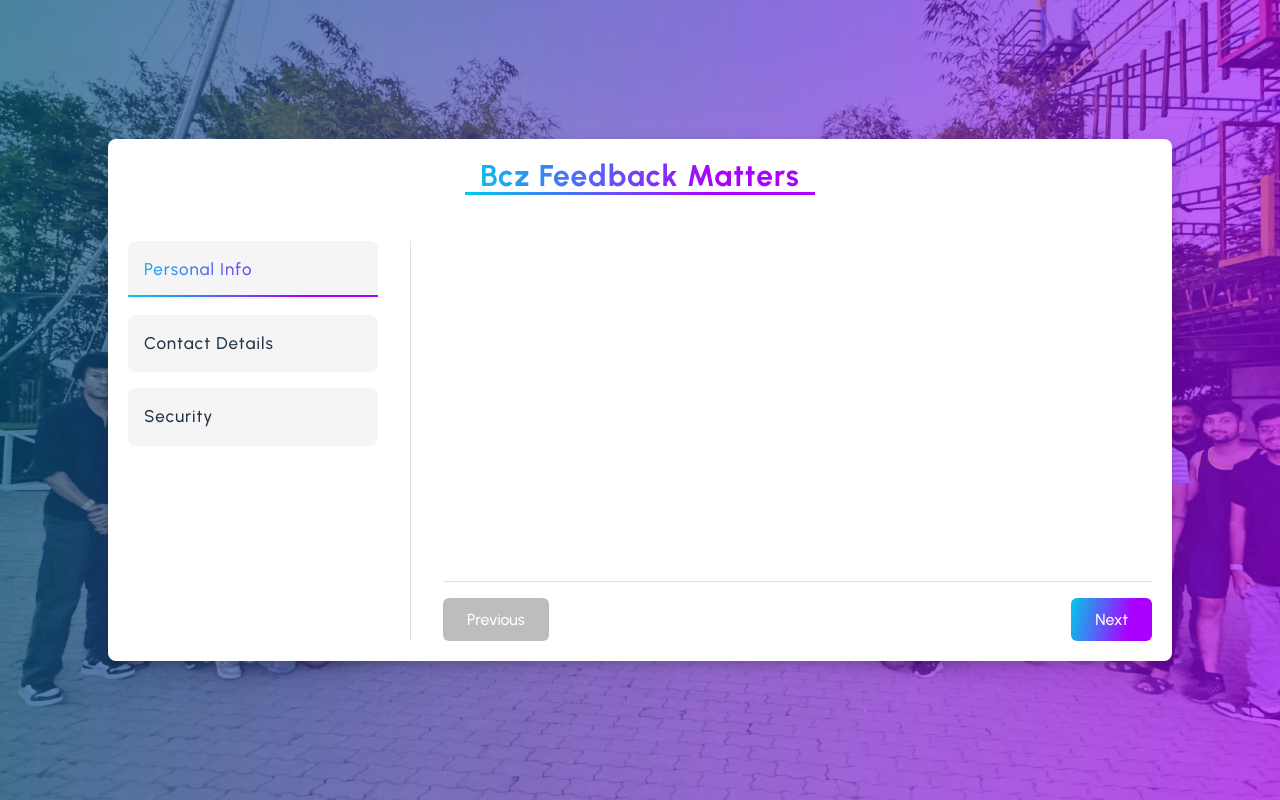
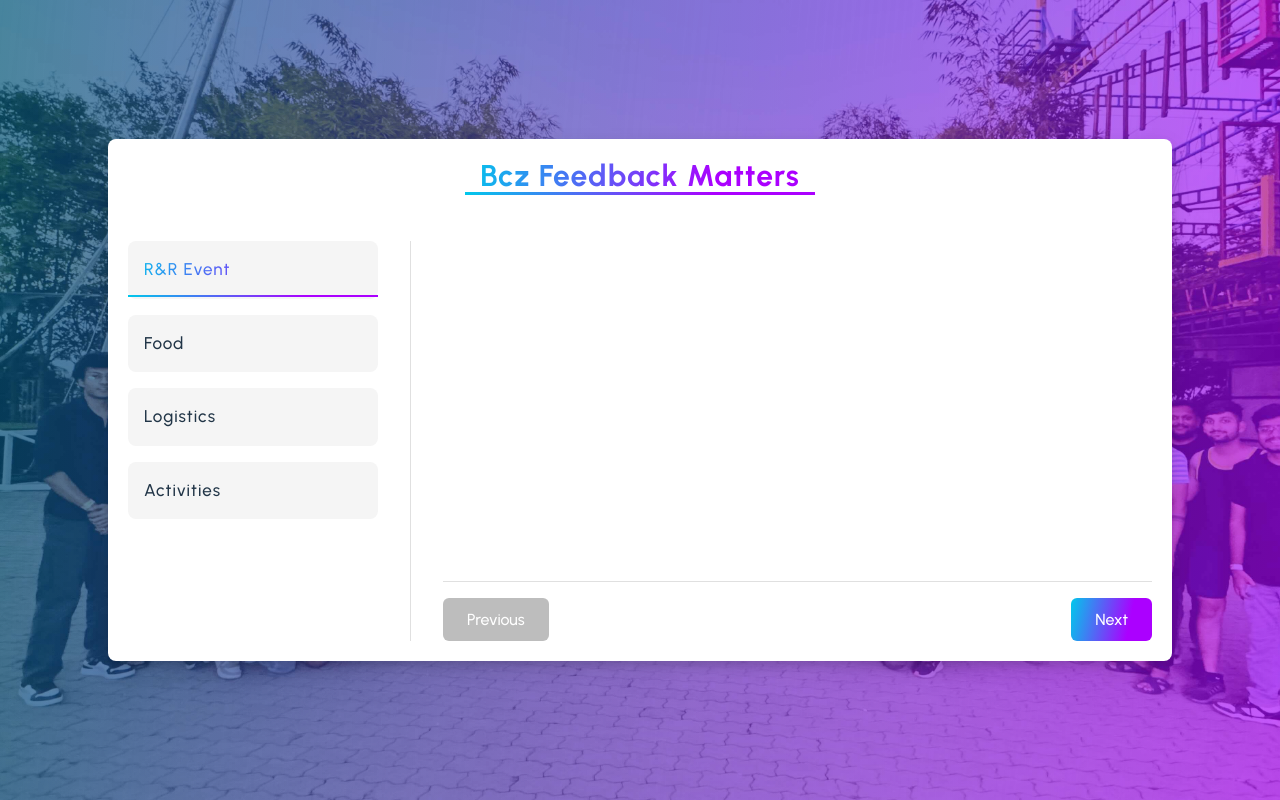
Before and after one commit to harish-soni/anonymous-form, a React (Vite) app: page / in a window 1280 px wide. Built offline with nearby package versions, Linux system fonts and the light colour scheme; a web font is replaced by a local one.

Commit message:
Added the API call

```diff
--- a/package.json
+++ b/package.json
@@ -10,6 +10,8 @@
     "preview": "vite preview"
   },
   "dependencies": {
+    "@types/axios": "^0.14.4",
+    "axios": "^1.7.9",
     "react": "^18.3.1",
     "react-dom": "^18.3.1"
   },
--- a/src/App.tsx
+++ b/src/App.tsx
@@ -2,36 +2,24 @@ import { useState } from "react";
 import "./App.scss";
 import { FormStepper, IStepProps } from "./components/FormStepper/FormStepper";
 import TextArea from "./components/TextArea/TextArea";
+import Axios from "axios";
+import { Loader } from "./components/Loader/Loader";
+import { Toast } from "./components/Toast/Toast"; // Updated import
 
 function App() {
   const [responseObject, setResponseObject] = useState<{
     [key: string]: string;
   }>({});
 
+  const [loading, setLoading] = useState(false);
+  const [toastMessage, setToastMessage] = useState<string | null>(null);
+
   const handleInputChange = (key: string, value: string) => {
     setResponseObject((prev) => ({ ...prev, [key]: value }));
   };
 
   // Example components
-  const Step1 = (key: string, stepData: IStepProps) => (
-    <TextArea
-      value={responseObject[key] || ""}
-      onChange={(val) => handleInputChange(key, val)}
-      label={stepData.label}
-      placeholder={stepData.placeholder}
-    />
-  );
-  const Step2 = (key: string, stepData: IStepProps) => {
-    return (
-      <TextArea
-        value={responseObject[key] || ""}
-        onChange={(val) => handleInputChange(key, val)}
-        label={stepData.label}
-        placeholder={stepData.placeholder}
-      />
-    );
-  };
-  const Step3 = (key: string, stepData: IStepProps) => (
+  const Step = (key: string, stepData: IStepProps) => (
     <TextArea
       value={responseObject[key] || ""}
       onChange={(val) => handleInputChange(key, val)}
@@ -42,30 +30,76 @@ function App() {
 
   const steps = [
     {
-      title: "Personal Info",
-      componentToRender: Step1,
-      placeholder: "Your Personal Info",
-      label: "Your Personal Info",
+      title: "R&R Event",
+      componentToRender: (key: string, stepData: IStepProps) =>
+        Step(key, stepData),
+      placeholder: "Enter your feedback here",
+      label: "How would you rate for the last R&R event on our Team?",
     },
     {
-      title: "Contact Details",
-      componentToRender: Step2,
-      placeholder: "Contact Details",
-      label: "Contact Details",
+      title: "Food",
+      componentToRender: (key: string, stepData: IStepProps) =>
+        Step(key, stepData),
+      placeholder: "Enter your feedback here",
+      label:
+        "How satisfied were you with the variety and quality of food provided during the outing?",
     },
     {
-      title: "Security",
-      componentToRender: Step3,
-      placeholder: "Security",
-      label: "Security",
+      title: "Logistics",
+      componentToRender: (key: string, stepData: IStepProps) =>
+        Step(key, stepData),
+      placeholder: "Enter your feedback here",
+      label:
+        "Did the logistics (transportation, scheduling, coordination) meet your expectations for the event?",
+    },
+    {
+      title: "Activities",
+      componentToRender: (key: string, stepData: IStepProps) =>
+        Step(key, stepData),
+      placeholder: "Enter your feedback here",
+      label:
+        "How engaging and enjoyable did you find the activities planned during the outing?",
     },
   ];
+  const handleSubmit = () => {
+    const hasValue = Object.values(responseObject).some(
+      (value) => value.trim() !== ""
+    );
+
+    if (!hasValue) {
+      setToastMessage("Please enter at least one answer.");
+      return;
+    }
+    setLoading(true);
+    Axios.post(
+      "https://us-central1-coditas-website.cloudfunctions.net/saveRegistration",
+      steps.reduce((acc: any, step: any) => {
+        acc[step.title] = responseObject[step.title];
+        return acc;
+      }, {})
+    )
+      .then(() => {
+        setToastMessage("Saved successfuly!");
+      })
+      .catch(() => {
+        setToastMessage("Something went wrong please try again!");
+      })
+      .finally(() => {
+        setResponseObject({});
+        setLoading(false);
+      });
+  };
+
   return (
     <>
+      {loading && <Loader />}
+      {toastMessage && (
+        <Toast message={toastMessage} onClose={() => setToastMessage(null)} />
+      )}
       <div className="main-bg">
         <div className="overlay"></div>
         <div className="o2">
-          <FormStepper steps={steps} />
+          <FormStepper onSubmit={handleSubmit} steps={steps} />
         </div>
       </div>
     </>
--- a/src/components/FormStepper/FormStepper.tsx
+++ b/src/components/FormStepper/FormStepper.tsx
@@ -1,6 +1,7 @@
 import { useState } from "react";
 import "./FormStepper.scss";
 import BorderAnimation from "../BorderAnimation/BorderAnimation";
+import Axios from "axios";
 
 export interface IStepProps {
   placeholder: string;
@@ -13,15 +14,20 @@ interface Step extends IStepProps {
 }
 
 interface FormStepperProps {
+  onSubmit: () => void;
   steps: Step[];
 }
 
-export const FormStepper = ({ steps }: FormStepperProps) => {
+export const FormStepper = ({ steps, onSubmit }: FormStepperProps) => {
   const [activeIndex, setActiveIndex] = useState(0);
 
   const handleNext = () => {
     if (activeIndex < steps.length - 1) {
       setActiveIndex((prev) => prev + 1);
+      return;
+    }
+    if (activeIndex === steps.length - 1) {
+      onSubmit();
     }
   };
 
@@ -39,7 +45,7 @@ export const FormStepper = ({ steps }: FormStepperProps) => {
       <div className="form-stepper__heading">
         <h1 className="form-stepper__h1">Bcz Feedback Matters</h1>
       </div>
-      <div className="form-stepper form-stepper__form" >
+      <div className="form-stepper form-stepper__form">
         <div className="form-stepper__titles">
           {steps.map((step, index) => (
             <div
--- /dev/null
+++ b/src/components/Loader/Loader.scss
@@ -0,0 +1,30 @@
+.loader {
+  position: fixed;
+  top: 0;
+  left: 0;
+  width: 100%;
+  height: 100%;
+  display: flex;
+  justify-content: center;
+  align-items: center;
+  background-color: rgba(0, 0, 0, 0.5);
+  z-index: 9999;
+}
+
+.spinner {
+  border: 16px solid #f3f3f3;
+  border-top: 16px solid #3498db;
+  border-radius: 50%;
+  width: 120px;
+  height: 120px;
+  animation: spin 1.34s linear infinite;
+}
+
+@keyframes spin {
+  0% {
+    transform: rotate(0deg);
+  }
+  100% {
+    transform: rotate(360deg);
+  }
+}
--- /dev/null
+++ b/src/components/Loader/Loader.tsx
@@ -0,0 +1,10 @@
+import React from 'react';
+import './Loader.scss';
+
+export const Loader: React.FC = () => {
+  return (
+    <div className="loader">
+      <div className="spinner"></div>
+    </div>
+  );
+};
--- /dev/null
+++ b/src/components/Toast/Toast.scss
@@ -0,0 +1,29 @@
+.toast {
+  position: fixed;
+  top: 20px;
+  left: 50%;
+  transform: translateX(-50%);
+  background-color: #333;
+  color: #fff;
+  padding: 10px 20px;
+  border-radius: 5px;
+  box-shadow: 0 2px 10px rgba(0, 0, 0, 0.1);
+  z-index: 1000;
+  opacity: 0;
+  animation: fadeInOut 3s forwards;
+}
+
+@keyframes fadeInOut {
+  0% {
+    opacity: 0;
+  }
+  10% {
+    opacity: 1;
+  }
+  90% {
+    opacity: 1;
+  }
+  100% {
+    opacity: 0;
+  }
+}
--- /dev/null
+++ b/src/components/Toast/Toast.tsx
@@ -0,0 +1,22 @@
+import React, { useEffect } from 'react';
+import './Toast.scss';
+
+interface ToastProps {
+  message: string;
+  onClose: () => void;
+}
+
+export const Toast: React.FC<ToastProps> = ({ message, onClose }) => {
+  useEffect(() => {
+    const timer = setTimeout(() => {
+      onClose();
+    }, 3000);
+    return () => clearTimeout(timer);
+  }, [onClose]);
+
+  return (
+    <div className="toast">
+      {message}
+    </div>
+  );
+};
```
Also changed, not shown: YourComponent.tsx (added), 2 other files (tests, documents, lock files or other folders).
